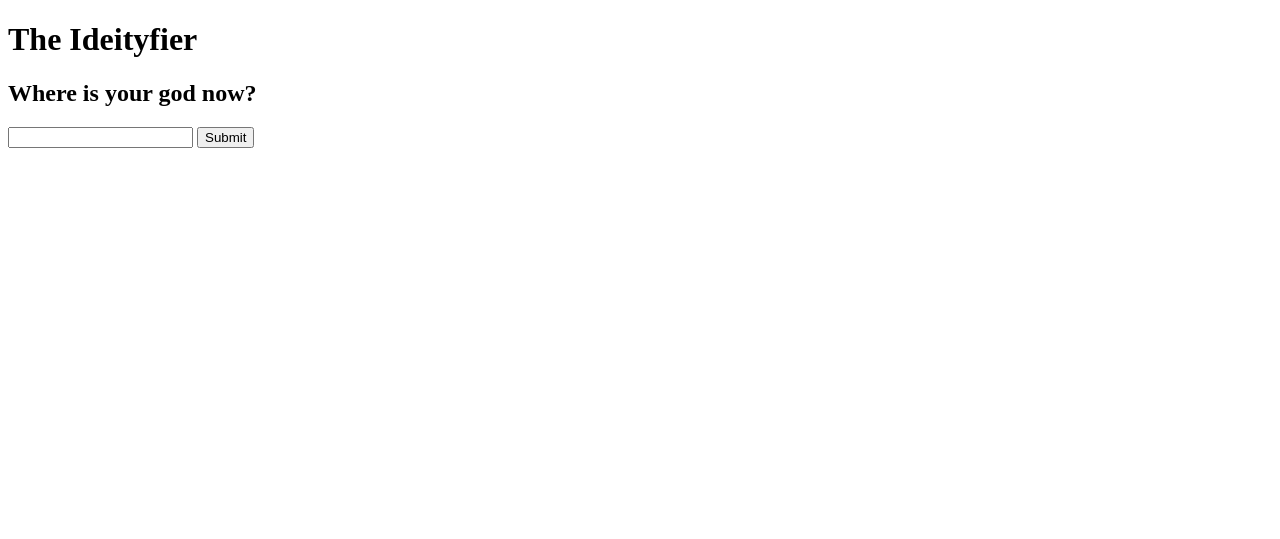
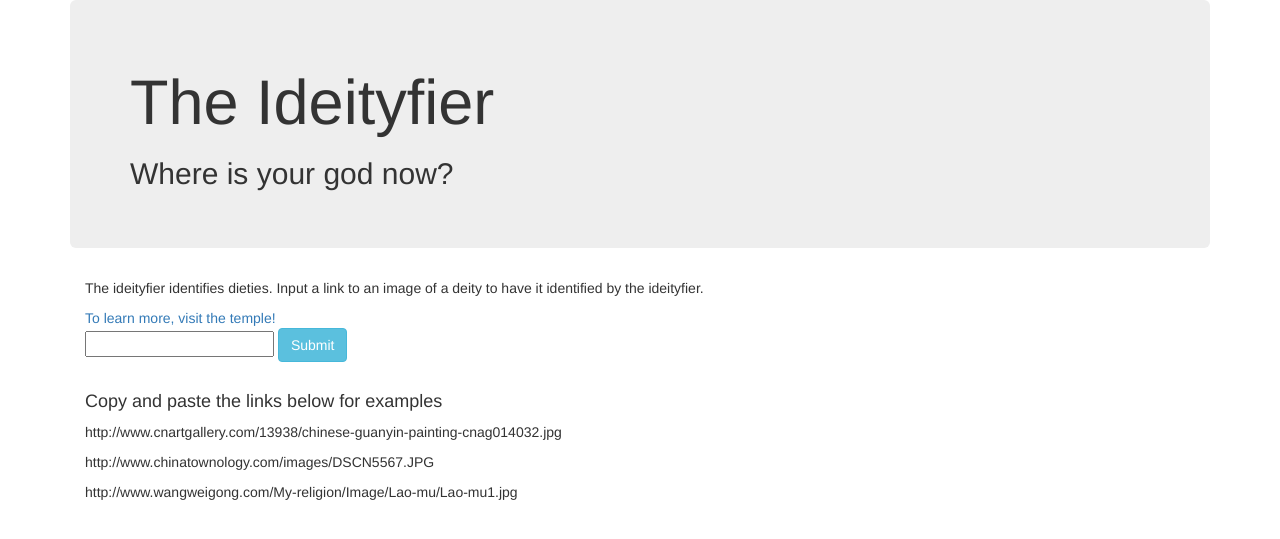
Before and after one commit to nickyeolk/ideityfier, a Flask app: page / in a window 1280 px wide. Shown: the top 539 px of the page. Run offline with Flask 2, Linux system fonts and the light colour scheme; some libraries are stand-ins or nearby versions.

Commit message:
added styling

```diff
--- a/templates/input.html
+++ b/templates/input.html
@@ -1,20 +1,37 @@
 <!DOCTYPE html>
-<html>
+<html lang = "en">
+<head>
+	<meta charset = "utf-8">
+	<meta name="viewport" content="width=device-width, initial-scale=1">
+	<link rel="stylesheet" href="https://maxcdn.bootstrapcdn.com/bootstrap/3.3.7/css/bootstrap.min.css">
+	<script src="https://ajax.googleapis.com/ajax/libs/jquery/3.3.1/jquery.min.js"></script>
+	<script src="https://maxcdn.bootstrapcdn.com/bootstrap/3.3.7/js/bootstrap.min.js"></script>
+</head>
 <body>
-
+	<div class = "container">
+		<div class = "jumbotron">
 			<h1>The Ideityfier</h1>
 			<h2>Where is your god now?</h2>
-
+		</div>
+		<div class="container"
+			<p>The ideityfier identifies dieties. Input a link to an image of a deity to have it identified by the ideityfier.</p>
+			<a href = "https://github.com/nickyeolk/ideityfier">To learn more, visit the temple!</a>
 			<form action = "" method = "POST"
 			     enctype = "multipart/form-data">
 			     <input type = "url" name = "url" />
-     <input type = "submit"/>
+			     <input type = "submit" class="btn btn-info"/>
 			</form>
 			<br>
 			{% if prediction %}
-<text>Your deity is...</text>
-{{prediction}}<br>
-<img src="{{source}}"></img>
+			<h2><text>Your deity is...</text>
+			{{prediction}}</h2><br>
+			<img src="{{source}}" style='height:400px'></img>
 			{% endif %}
+			<h4>Copy and paste the links below for examples</h4>
+			<p>http://www.cnartgallery.com/13938/chinese-guanyin-painting-cnag014032.jpg</p>
+			<p>http://www.chinatownology.com/images/DSCN5567.JPG</p>
+			<p>http://www.wangweigong.com/My-religion/Image/Lao-mu/Lao-mu1.jpg</p>
+		</div>
+	</div>
 </body>
 </html>
```
Lines whose indentation alone changed are shown as unchanged.
